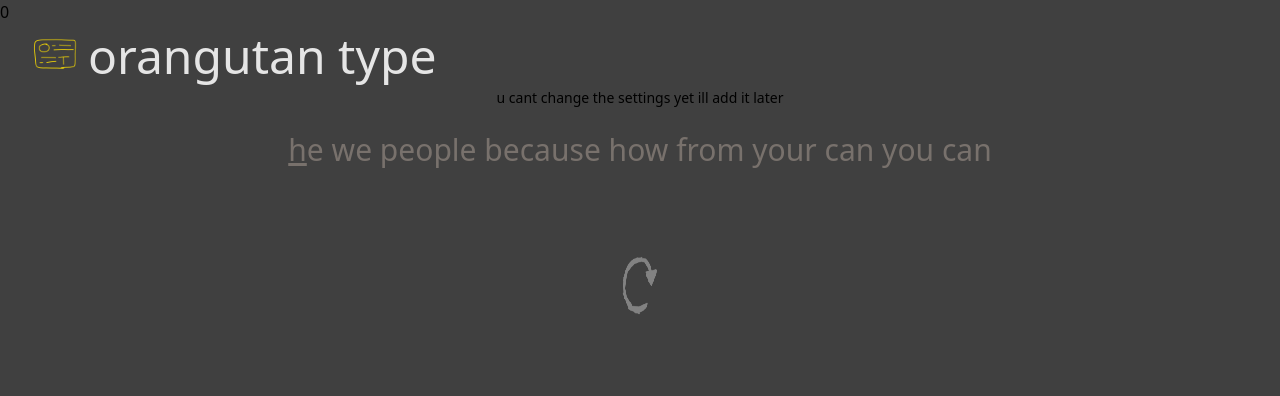
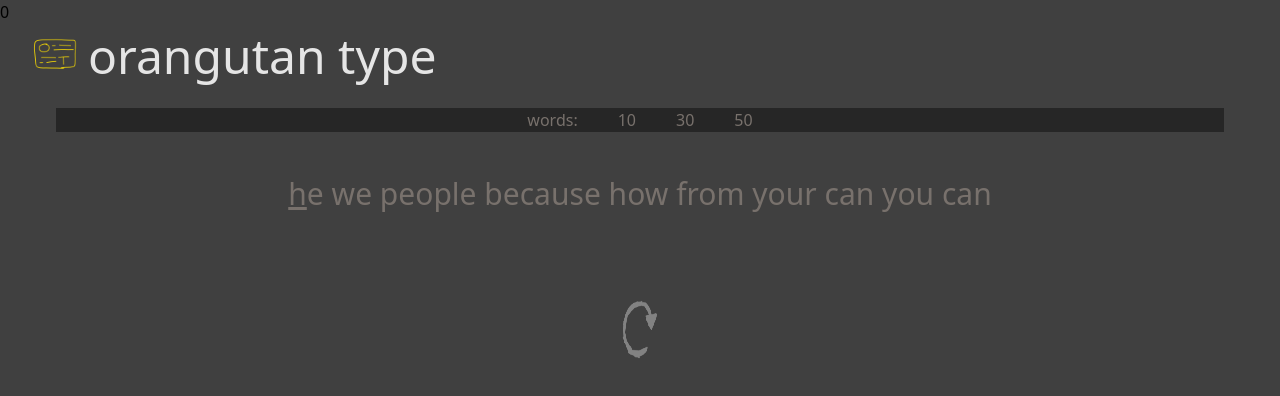
Before and after one commit to kaganakcelik-school/orangutantype, a React (Vite) app: page / in a window 1280 px wide. Shown: the top 396 px of the page. Built offline with nearby package versions, Linux system fonts and the light colour scheme.

Commit message:
added changeing word count

```diff
--- a/package.json
+++ b/package.json
@@ -19,6 +19,7 @@
     "@types/react-dom": "^18.2.22",
     "@vitejs/plugin-react": "^4.2.1",
     "autoprefixer": "^10.4.19",
+    "daisyui": "^4.10.2",
     "eslint": "^8.57.0",
     "eslint-plugin-react": "^7.34.1",
     "eslint-plugin-react-hooks": "^4.6.0",
--- a/src/App.jsx
+++ b/src/App.jsx
@@ -5,6 +5,7 @@ import logo from './assets/logokeybr.png'
 import wordBank from './db.js'
 import restartLogo from './assets/restartimage.png'
 import FinishedScreen from './components/FinishedScreen.jsx'
+import SettingsBar from './components/SettingsBar.jsx'
 
 //
 //https://random-word.ryanrk.com/api/en/word/random/10/?maxLength=7
@@ -14,6 +15,7 @@ const App = () => {
 	const [words, setWords] = useState('')
 	const [typedWords, setTypedWords] = useState('')
 	const [gameFinished, setGameFinished] = useState(false)
+	const [wordCount, setWordCount] = useState(10)
 
 	const [currentChar, setCurrentChar] = useState(0)
 
@@ -44,12 +46,11 @@ const App = () => {
 
 	useEffect(() => {
 		initializeWords()
-	}, [])
+	}, [wordCount])
 
 	const initializeWords = () => {
 		let newWords = ''
-		for (let i = 0; i < 10; i++) {
-			// newWords = [...newWords, wordBank[Math.floor(Math.random() * wordBank.length)]]
+		for (let i = 0; i < wordCount; i++) {
 			newWords = newWords.concat(wordBank[Math.floor(Math.random() * wordBank.length)] + ' ')
 		}
 		setWords(newWords)
@@ -91,7 +92,7 @@ const App = () => {
 		// let stringWords = ''
 		// words.forEach(word => {stringWords = stringWords.concat(word + ' ')})
 		// console.log(newTypedWords.length, stringWords.length)
-		if (newTypedWords.length === words.length && !gameFinished) {
+		if (newTypedWords.length === words.length-1 && !gameFinished) {
 				console.log('finished')
 				setGameFinished(true)
 				setFinalTime(timer)
@@ -120,7 +121,7 @@ const App = () => {
 				<h1 className='text-5xl px-2 text-neutral-200'>orangutan type</h1>
 			</div>
 
-			<p className='text-sm text-center'>u cant change the settings yet ill add it later</p>
+			<SettingsBar changeWordCount={count => {setWordCount(count); restartGame()}}/>
 
 
 
--- /dev/null
+++ b/src/components/SettingsBar.jsx
@@ -0,0 +1,12 @@
+const SettingsBar = props => {
+	return (
+		<div className='flex flex-row justify-center space-x-10 bg-neutral-800 text-stone-500 mx-14 my-5'>
+			<p>words:</p>
+			<button onClick={() => props.changeWordCount(10)}>10</button>
+			<button onClick={() => props.changeWordCount(30)}>30</button>
+			<button onClick={() => props.changeWordCount(50)}>50</button>
+		</div>
+	)
+}
+
+export default SettingsBar
```
Also changed, not shown: 1 other file (tests, documents, lock files or other folders).
